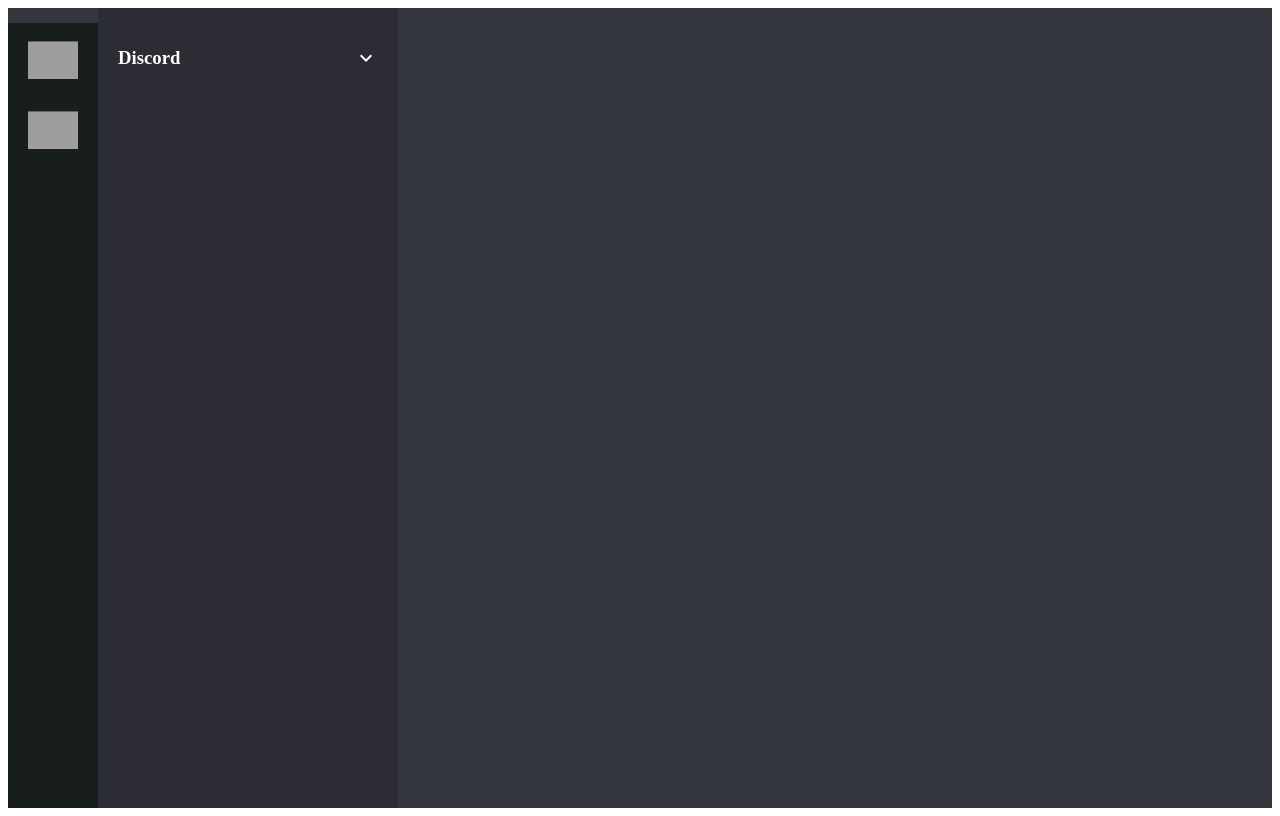
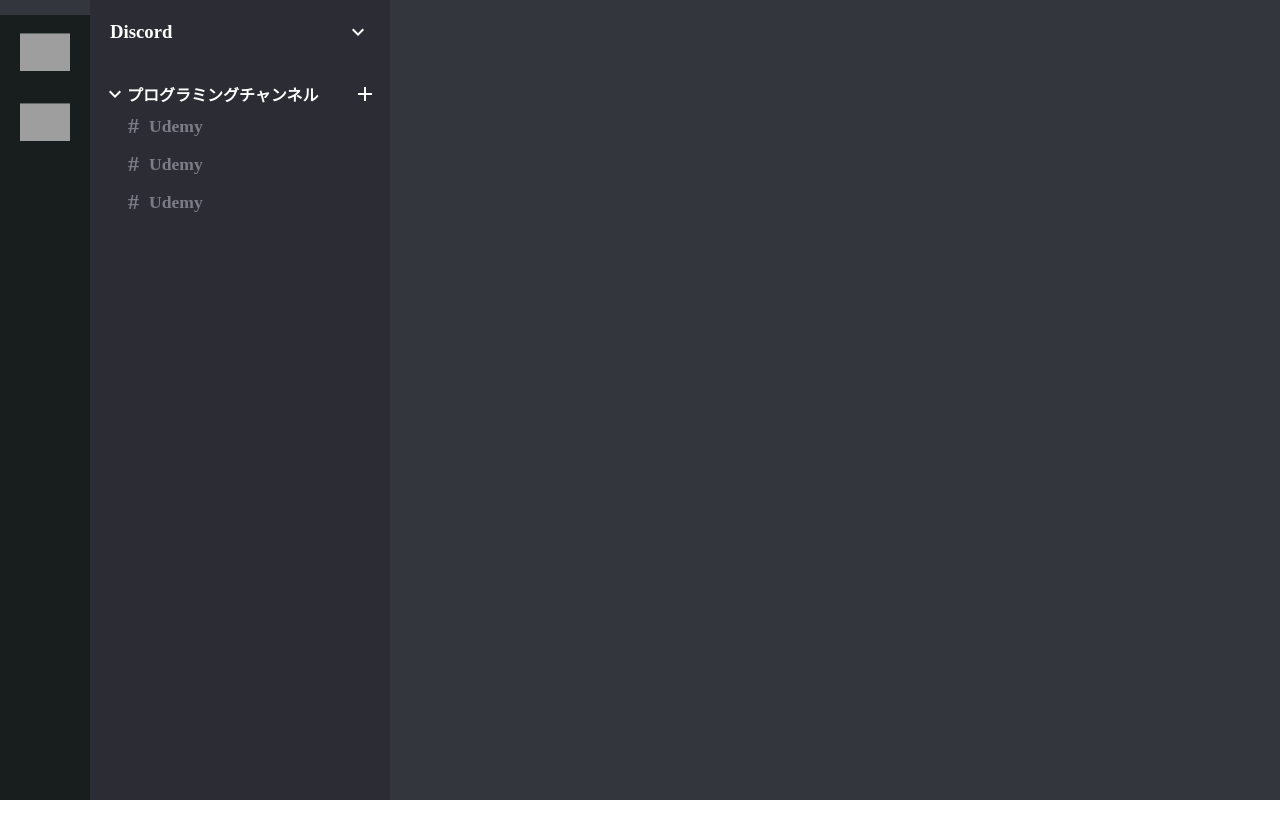
Before and after one commit to Satoshi-Tb/udemy-discord-clone, a React (Vite) app: page / in a window 1280 px wide. Built offline with nearby package versions, Linux system fonts and the light colour scheme; grey boxes are pictures that could not be loaded.

Commit message:
channelList作成

```diff
--- /dev/null
+++ b/src/components/sidebar/SidbarChannel.scss
@@ -0,0 +1,24 @@
+.sidebarChannel {
+  padding-left: 20px;
+  margin-top: 2px;
+
+  h4 {
+    color: #7b7c85;
+    display: flex;
+    align-items: center;
+    padding: 5px;
+    font-size: 1.1rem;
+    cursor: pointer;
+
+    &:hover {
+      color: white;
+      background-color: #33363d;
+      border-radius: 7px;
+    }
+  }
+
+  .sidebarChannelHash {
+    font-size: 22px;
+    padding-right: 10px;
+  }
+}
--- /dev/null
+++ b/src/components/sidebar/SidbarChannel.tsx
@@ -0,0 +1,12 @@
+import "./SidbarChannel.scss";
+
+export const SidbarChannel = () => {
+  return (
+    <div className="sidebarChannel">
+      <h4>
+        <span className="sidebarChannelHash">#</span>
+        Udemy
+      </h4>
+    </div>
+  );
+};
--- a/src/components/sidebar/Sidebar.tsx
+++ b/src/components/sidebar/Sidebar.tsx
@@ -1,5 +1,7 @@
 import "./Sidvar.scss";
 import ExpandMoreIcon from "@mui/icons-material/ExpandMore";
+import AddIcon from "@mui/icons-material/Add";
+import { SidbarChannel } from "./SidbarChannel";
 
 const Sidebar = () => {
   return (
@@ -17,6 +19,22 @@
           <h3>Discord</h3>
           <ExpandMoreIcon />
         </div>
+
+        <div className="sidebarChannels">
+          <div className="sidebarChannelsHeader">
+            <div className="sidebarHeader">
+              <ExpandMoreIcon />
+              <h4>プログラミングチャンネル</h4>
+            </div>
+            <AddIcon className="sidebarAddIcon" />
+          </div>
+
+          <div className="sidebarChannelList">
+            <SidbarChannel />
+            <SidbarChannel />
+            <SidbarChannel />
+          </div>
+        </div>
       </div>
     </div>
   );
--- a/src/components/sidebar/Sidvar.scss
+++ b/src/components/sidebar/Sidvar.scss
@@ -41,5 +41,25 @@
       justify-content: space-between;
       padding: 20px;
     }
+
+    .sidebarChannels {
+      padding: 13px;
+
+      .sidebarChannelsHeader {
+        color: white;
+        display: flex;
+        justify-content: space-between;
+        align-items: center;
+        margin-top: 5px;
+
+        .sidebarHeader {
+          display: flex;
+        }
+
+        .sidebarAddIcon {
+          cursor: pointer;
+        }
+      }
+    }
   }
 }
--- a/src/index.scss
+++ b/src/index.scss
@@ -1,69 +1,19 @@
-:root {
-  font-family: Inter, system-ui, Avenir, Helvetica, Arial, sans-serif;
-  line-height: 1.5;
-  font-weight: 400;
-
-  color-scheme: light dark;
-  color: rgba(255, 255, 255, 0.87);
-  background-color: #242424;
-
-  font-synthesis: none;
-  text-rendering: optimizeLegibility;
-  -webkit-font-smoothing: antialiased;
-  -moz-osx-font-smoothing: grayscale;
-  -webkit-text-size-adjust: 100%;
-}
-
-a {
-  font-weight: 500;
-  color: #646cff;
-  text-decoration: inherit;
-}
-a:hover {
-  color: #535bf2;
+* {
+  margin: 0;
+  font-family: "Noto Sans JP";
 }
 
 body {
   margin: 0;
-  display: flex;
-  place-items: center;
-  min-width: 320px;
-  min-height: 100vh;
+  font-family: -apple-system, BlinkMacSystemFont, "Segoe UI", "Roboto", "Oxygen",
+    "Ubuntu", "Cantarell", "Fira Sans", "Droid Sans", "Helvetica Neue",
+    sans-serif;
+  -webkit-font-smoothing: antialiased;
+  -moz-osx-font-smoothing: grayscale;
+  overflow: hidden;
 }
 
-h1 {
-  font-size: 3.2em;
-  line-height: 1.1;
+code {
+  font-family: source-code-pro, Menlo, Monaco, Consolas, "Courier New",
+    monospace;
 }
-
-button {
-  border-radius: 8px;
-  border: 1px solid transparent;
-  padding: 0.6em 1.2em;
-  font-size: 1em;
-  font-weight: 500;
-  font-family: inherit;
-  background-color: #1a1a1a;
-  cursor: pointer;
-  transition: border-color 0.25s;
-}
-button:hover {
-  border-color: #646cff;
-}
-button:focus,
-button:focus-visible {
-  outline: 4px auto -webkit-focus-ring-color;
-}
-
-@media (prefers-color-scheme: light) {
-  :root {
-    color: #213547;
-    background-color: #ffffff;
-  }
-  a:hover {
-    color: #747bff;
-  }
-  button {
-    background-color: #f9f9f9;
-  }
-}
--- a/src/main.tsx
+++ b/src/main.tsx
@@ -1,6 +1,7 @@
 import React from "react";
 import ReactDOM from "react-dom/client";
 import App from "./App.tsx";
+import "./index.scss";
 
 ReactDOM.createRoot(document.getElementById("root")!).render(
   <React.StrictMode>
```
